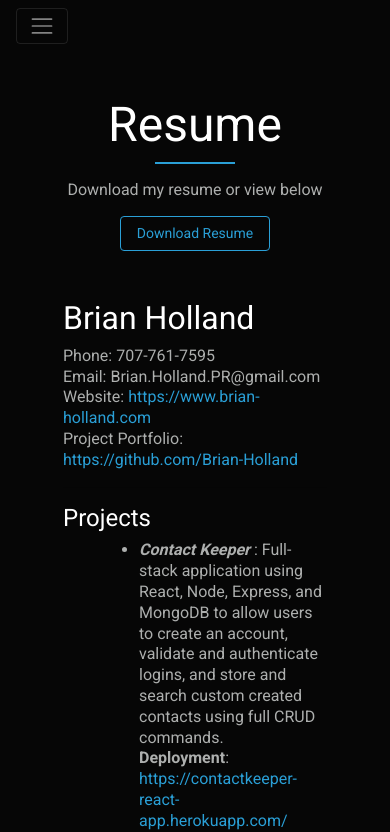
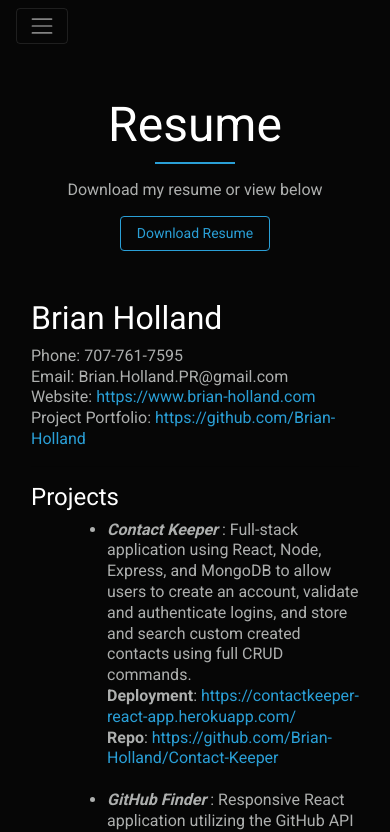
Before and after one commit to Brian-Holland/NextJS_Website, a Next.js app: page /resume in a window 390 px wide. Shown: the top 832 px of the page. Built offline with nearby package versions, Linux system fonts and the light colour scheme.

Commit message:
padding fix for mobile

```diff
--- a/pages/resume.js
+++ b/pages/resume.js
@@ -33,7 +33,7 @@ const ResumePage = () => {
 					</div>
 				</section>
 
-				<section className="pb-2 px-5">
+				<section id="resume-print" className="pb-2 px-3">
 					<h4>Brian Holland</h4>
 					<p>
 						Phone: 707-761-7595<br />
--- a/styles/styles.css
+++ b/styles/styles.css
@@ -216,4 +216,9 @@ section.space {
 	#about-bio .bio {
 		border: none;
 	}
+
+	#resume-print {
+		padding-left: 0;
+		padding-right: 0;
+	}
 }
```
